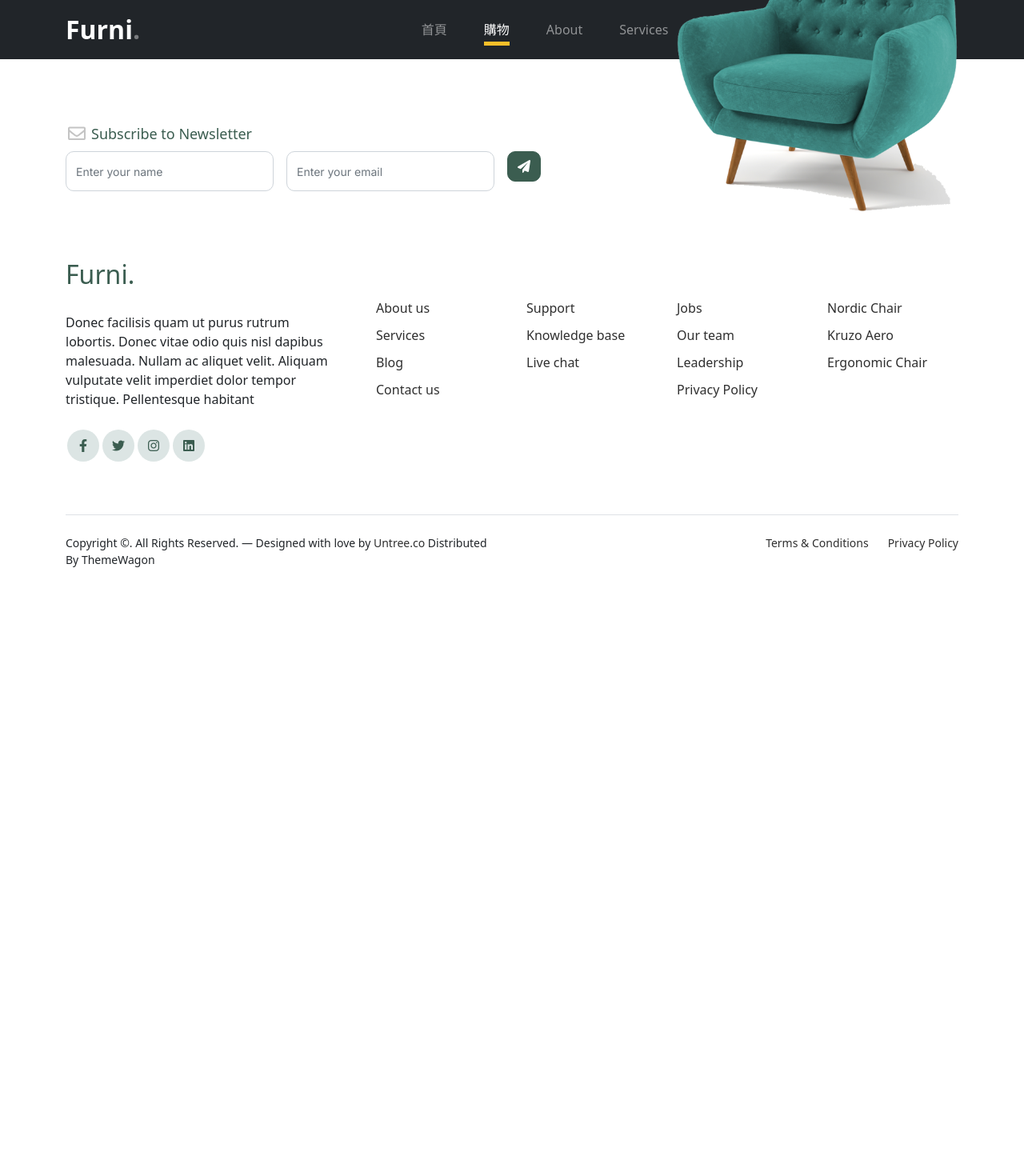
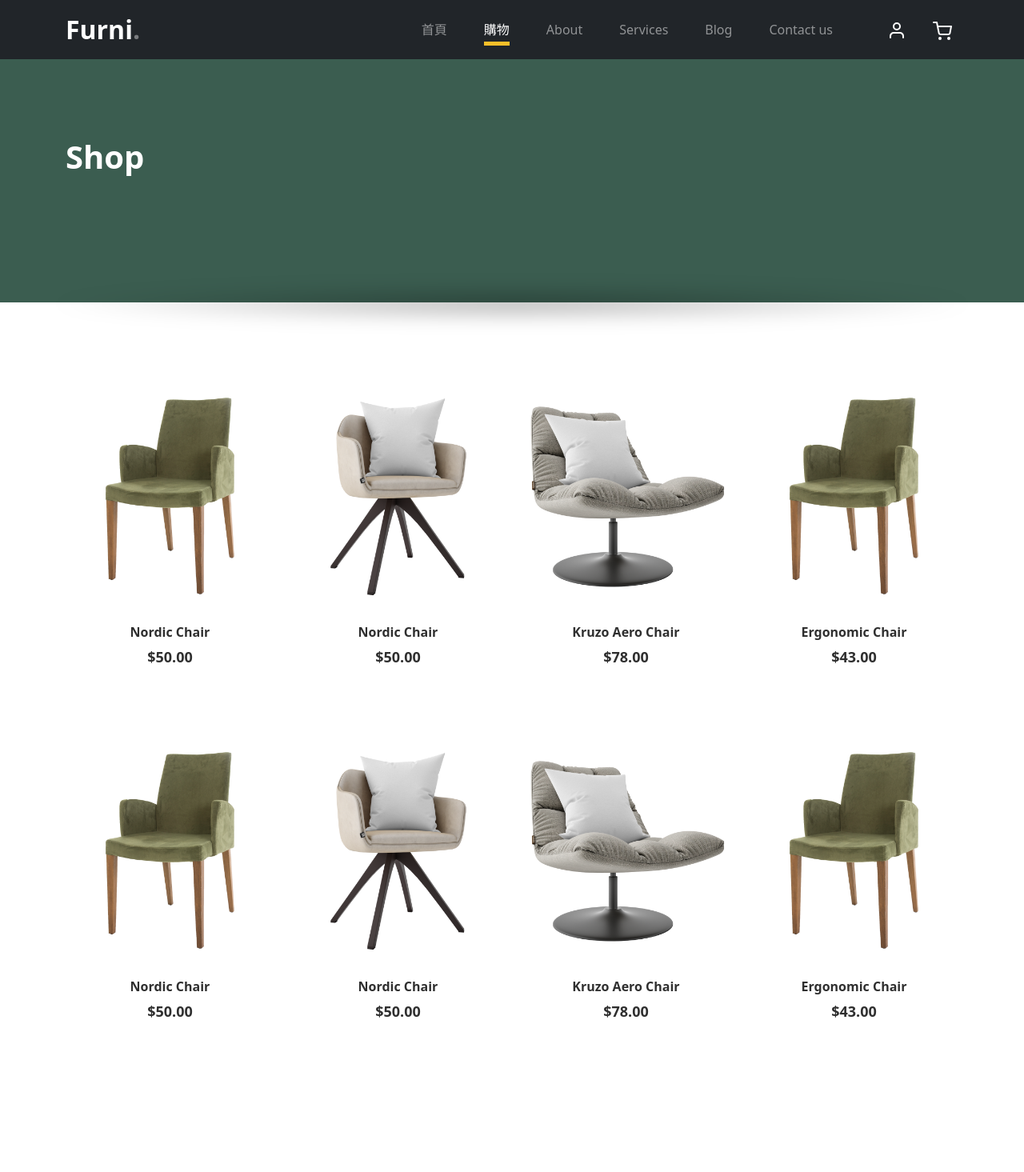
Before and after one commit to Yann5074/GraduationProject, a Vue app in the folder GraduationProjectFrontEnd/: page /shop in a window 1280 px wide. Shown: the top 1465 px of the page at 80% size. Before the commit the page ends 800 px from the top, so only its background shows below. Built offline with nearby package versions, Linux system fonts and the light colour scheme.

Commit message:
新增: Shop頁面[shop.vue, app.vue, index.js]

```diff
--- a/GraduationProjectFrontEnd/src/App.vue
+++ b/GraduationProjectFrontEnd/src/App.vue
@@ -24,7 +24,7 @@ const isActive = (path) => route.path === path
 						<li class="nav-item" :class="{ active: isActive('/') }">
 							<RouterLink class="nav-link" to="/">首頁</RouterLink>
 						</li>
-						<li class="nav-item" :class="{ active: isActive('/shop') }"><RouterLink class="nav-link" to="/shop">購物</RouterLink></li>
+						<li class="nav-item" :class="{ active: isActive('/shop') }"><RouterLink class="nav-link" to="/Shop">購物</RouterLink></li>
 						<li class="nav-item" :class="{ active: isActive('/about') }"><RouterLink class="nav-link" to="/about">About</RouterLink></li>
 						<li class="nav-item" :class="{ active: isActive('/service') }"><RouterLink class="nav-link" to="/services">Services</RouterLink></li>
 						<li class="nav-item" :class="{ active: isActive('/blog') }"><RouterLink class="nav-link" to="/blog">Blog</RouterLink></li>
--- a/GraduationProjectFrontEnd/src/router/index.js
+++ b/GraduationProjectFrontEnd/src/router/index.js
@@ -10,6 +10,11 @@ const router = createRouter({
       component: HomeView,
     },
     {
+      path: '/shop',
+      name: 'shop',
+      component: () => import('../views/Shop.vue'),
+    },
+    {
       path: '/about',
       name: 'about',
       // route level code-splitting
@@ -20,9 +25,6 @@ const router = createRouter({
     {
       path: '/contact',
       name: 'contact',
-      // route level code-splitting
-      // this generates a separate chunk (About.[hash].js) for this route
-      // which is lazy-loaded when the route is visited.
       component: () => import('../views/Contact.vue'),
     },
   ],
--- /dev/null
+++ b/GraduationProjectFrontEnd/src/views/Shop.vue
@@ -0,0 +1,142 @@
+<script setup>
+import { onMounted } from 'vue'
+
+onMounted(() => { })
+</script>
+
+<template>
+    <!-- Start Hero Section -->
+	<div class="hero">
+		<div class="container">
+			<div class="row justify-content-between">
+				<div class="col-lg-5">
+					<div class="intro-excerpt">
+						<h1>Shop</h1>
+					</div>
+				</div>
+				<div class="col-lg-7"></div>
+			</div>
+		</div>
+	</div>
+	<!-- End Hero Section -->
+
+		<div class="untree_co-section product-section before-footer-section">
+		    <div class="container">
+		      	<div class="row">
+
+		      		<!-- Start Column 1 -->
+					<div class="col-12 col-md-4 col-lg-3 mb-5">
+						<a class="product-item" href="#">
+							<img src="../../public/asset/images/product-3.png" class="img-fluid product-thumbnail">
+							<h3 class="product-title">Nordic Chair</h3>
+							<strong class="product-price">$50.00</strong>
+
+							<span class="icon-cross">
+								<img src="../../public/asset/images/cross.svg" class="img-fluid">
+							</span>
+						</a>
+					</div>
+					<!-- End Column 1 -->
+
+					<!-- Start Column 2 -->
+					<div class="col-12 col-md-4 col-lg-3 mb-5">
+						<a class="product-item" href="#">
+							<img src="../../public/asset/images/product-1.png" class="img-fluid product-thumbnail">
+							<h3 class="product-title">Nordic Chair</h3>
+							<strong class="product-price">$50.00</strong>
+
+							<span class="icon-cross">
+								<img src="../../public/asset/images/cross.svg" class="img-fluid">
+							</span>
+						</a>
+					</div>
+					<!-- End Column 2 -->
+
+					<!-- Start Column 3 -->
+					<div class="col-12 col-md-4 col-lg-3 mb-5">
+						<a class="product-item" href="#">
+							<img src="../../public/asset/images/product-2.png" class="img-fluid product-thumbnail">
+							<h3 class="product-title">Kruzo Aero Chair</h3>
+							<strong class="product-price">$78.00</strong>
+
+							<span class="icon-cross">
+								<img src="../../public/asset/images/cross.svg" class="img-fluid">
+							</span>
+						</a>
+					</div>
+					<!-- End Column 3 -->
+
+					<!-- Start Column 4 -->
+					<div class="col-12 col-md-4 col-lg-3 mb-5">
+						<a class="product-item" href="#">
+							<img src="../../public/asset/images/product-3.png" class="img-fluid product-thumbnail">
+							<h3 class="product-title">Ergonomic Chair</h3>
+							<strong class="product-price">$43.00</strong>
+
+							<span class="icon-cross">
+								<img src="../../public/asset/images/cross.svg" class="img-fluid">
+							</span>
+						</a>
+					</div>
+					<!-- End Column 4 -->
+
+					<!-- Start Column 1 -->
+					<div class="col-12 col-md-4 col-lg-3 mb-5">
+						<a class="product-item" href="#">
+							<img src="../../public/asset/images/product-3.png" class="img-fluid product-thumbnail">
+							<h3 class="product-title">Nordic Chair</h3>
+							<strong class="product-price">$50.00</strong>
+
+							<span class="icon-cross">
+								<img src="../../public/asset/images/cross.svg" class="img-fluid">
+							</span>
+						</a>
+					</div>
+					<!-- End Column 1 -->
+
+					<!-- Start Column 2 -->
+					<div class="col-12 col-md-4 col-lg-3 mb-5">
+						<a class="product-item" href="#">
+							<img src="../../public/asset/images/product-1.png" class="img-fluid product-thumbnail">
+							<h3 class="product-title">Nordic Chair</h3>
+							<strong class="product-price">$50.00</strong>
+
+							<span class="icon-cross">
+								<img src="../../public/asset/images/cross.svg" class="img-fluid">
+							</span>
+						</a>
+					</div>
+					<!-- End Column 2 -->
+
+					<!-- Start Column 3 -->
+					<div class="col-12 col-md-4 col-lg-3 mb-5">
+						<a class="product-item" href="#">
+							<img src="../../public/asset/images/product-2.png" class="img-fluid product-thumbnail">
+							<h3 class="product-title">Kruzo Aero Chair</h3>
+							<strong class="product-price">$78.00</strong>
+
+							<span class="icon-cross">
+								<img src="../../public/asset/images/cross.svg" class="img-fluid">
+							</span>
+						</a>
+					</div>
+					<!-- End Column 3 -->
+
+					<!-- Start Column 4 -->
+					<div class="col-12 col-md-4 col-lg-3 mb-5">
+						<a class="product-item" href="#">
+							<img src="../../public/asset/images/product-3.png" class="img-fluid product-thumbnail">
+							<h3 class="product-title">Ergonomic Chair</h3>
+							<strong class="product-price">$43.00</strong>
+
+							<span class="icon-cross">
+								<img src="../../public/asset/images/cross.svg" class="img-fluid">
+							</span>
+						</a>
+					</div>
+					<!-- End Column 4 -->
+
+		      	</div>
+		    </div>
+		</div>
+</template>
```
